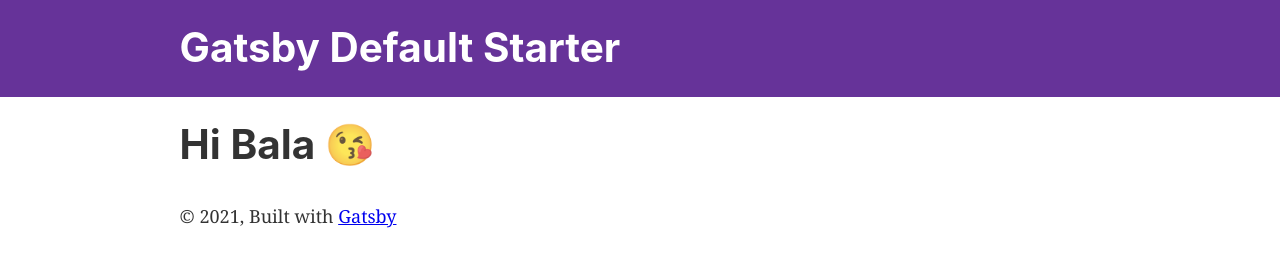
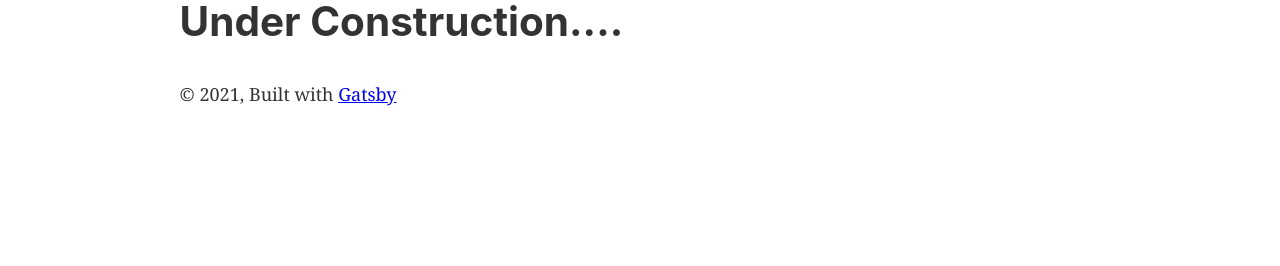
Before and after one commit to dalroy44/gatsby-starter-default, a Gatsby site: page / in a window 1280 px wide. Built offline with nearby package versions, Linux system fonts and the light colour scheme; Gatsby itself is replaced by a stand-in of ours.

Commit message:
Under Construction changes

```diff
--- a/src/components/layout.js
+++ b/src/components/layout.js
@@ -7,13 +7,11 @@
 
 import * as React from "react"
 import PropTypes from "prop-types"
-import { useStaticQuery, graphql } from "gatsby"
 
-import Header from "./header"
 import "./layout.css"
 
 const Layout = ({ children }) => {
-  const data = useStaticQuery(graphql`
+  /*const data = useStaticQuery(graphql`
     query SiteTitleQuery {
       site {
         siteMetadata {
@@ -21,11 +19,10 @@ const Layout = ({ children }) => {
         }
       }
     }
-  `)
+  `)*/
 
   return (
     <>
-      <Header siteTitle={data.site.siteMetadata?.title || `Title`} />
       <div
         style={{
           margin: `0 auto`,
--- a/src/pages/index.js
+++ b/src/pages/index.js
@@ -1,6 +1,4 @@
 import * as React from "react"
-import { Link } from "gatsby"
-import { StaticImage } from "gatsby-plugin-image"
 
 import Layout from "../components/layout"
 import Seo from "../components/seo"
@@ -8,7 +6,7 @@ import Seo from "../components/seo"
 const IndexPage = () => (
   <Layout>
     <Seo title="Alroy Dsouza" />
-    <h1>Hi Bala 😘 </h1>
+    <h1>Under Construction.... </h1>
   </Layout>
 )
 
```
